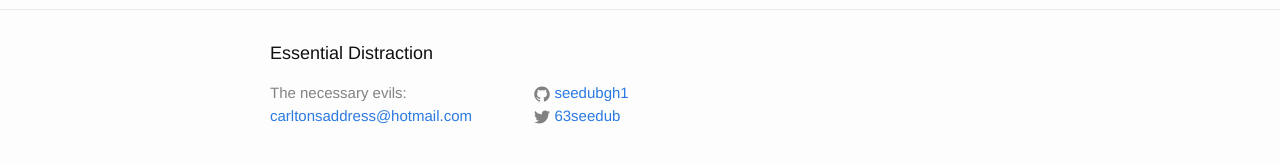
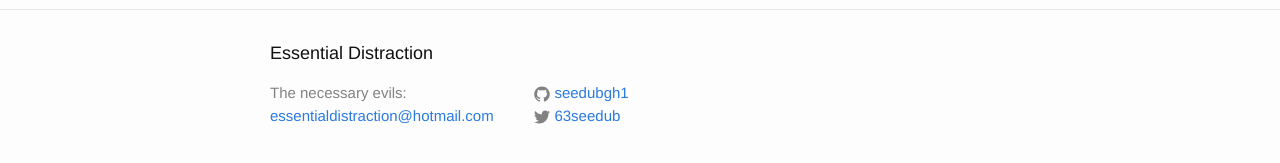
Before and after one commit to seedubgh1/essentialdistraction, a Jekyll site: the page built from about.md, in a window 1280 px wide. Shown: the part 428-591 px from the top of the page. Built offline with Jekyll 4.4.1, drawn with Linux system fonts in a browser that asks for light colours.

Commit message:
email address

```diff
--- a/_config.yml
+++ b/_config.yml
@@ -1,6 +1,6 @@
 # Site settings
 title: Essential Distraction
-email: carltonsaddress@hotmail.com
+email: essentialdistraction@hotmail.com
 description: ""
 customtag: "The necessary evils:"
 baseurl: ""
```
